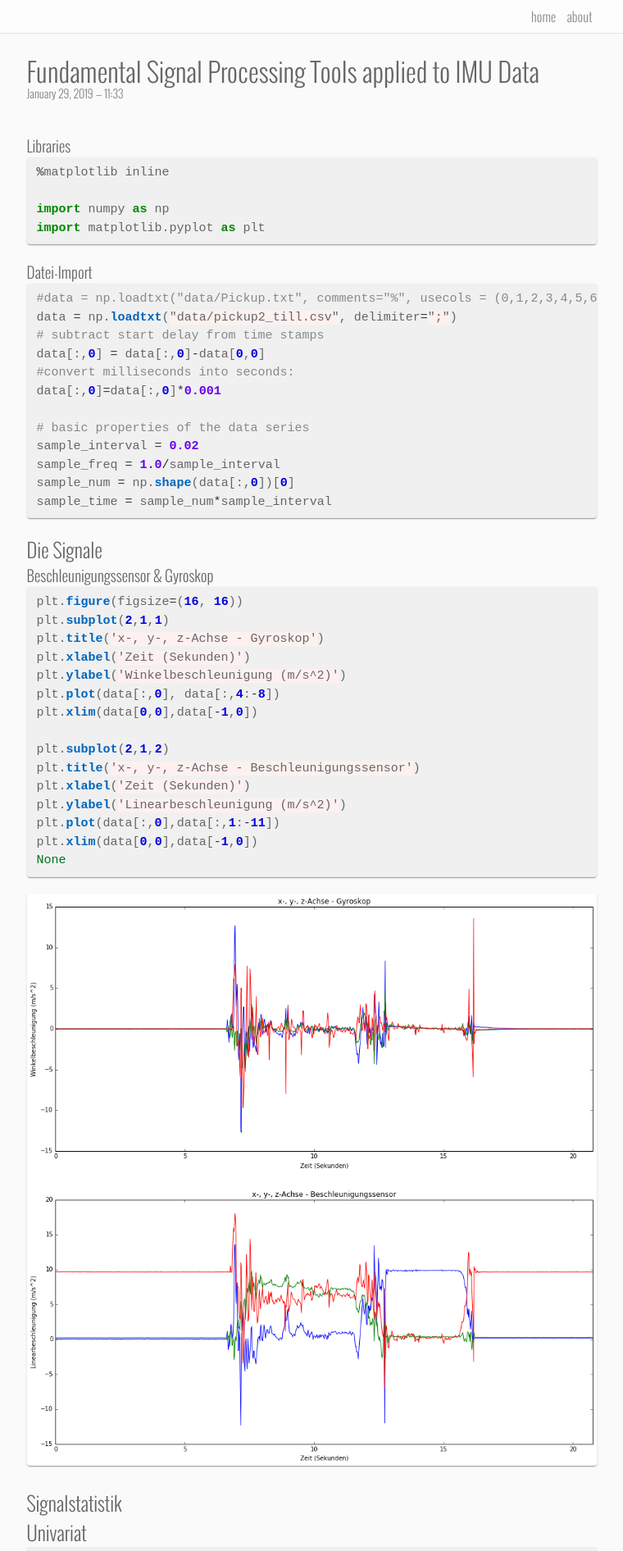
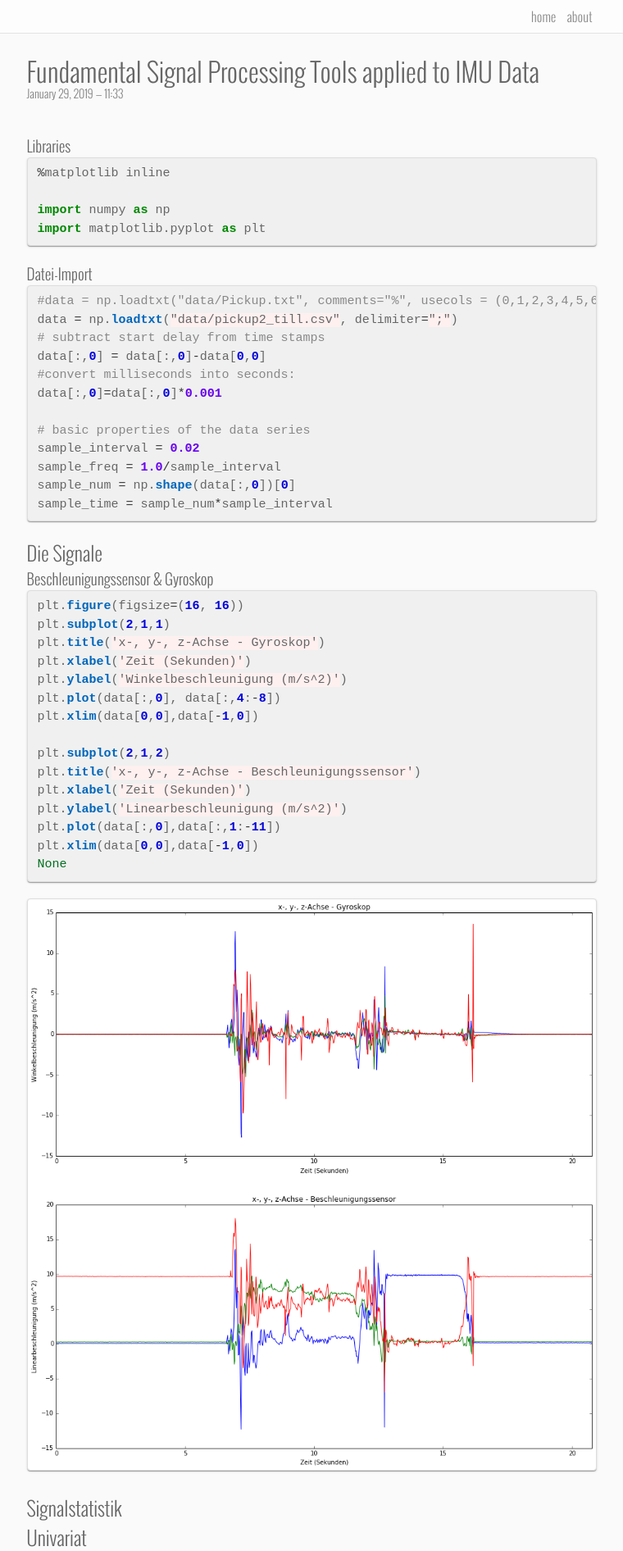
Before and after one commit to radmerti/radmerti.github.io, a Jekyll site: the page built from _posts/2019-01-30-signal-processing.md, in a window 1280 px wide. Shown: the top 1892 px of the page at 82% size, without its empty margins (260-1020 px from the left). Built offline with Jekyll 4.4.1, drawn with Linux system fonts in a browser that asks for light colours.

Commit message:
Improved rendering of jupyter notebook markdown. Added grey border around img and div.hightlight like around post-cards. Removed scroll bars from pre/code inside div.highlight when not needed.

```diff
--- a/_sass/_base.scss
+++ b/_sass/_base.scss
@@ -86,6 +86,7 @@
     max-width: 100%;
     box-sizing: border-box;
     border-radius: $card-border-radius;
+    border: 1px solid $grey-color-light;
     box-shadow: $shadow-default;
     background-color: #fff;
   }
@@ -203,12 +204,17 @@
   div.highlight {
     background-color: $background-darker;
     border-radius: $card-border-radius;
+    border: 1px solid $grey-color-light;
     box-shadow: $shadow-default;
+    margin-bottom: $vertical-spacing-unit / 2;
 
     pre,
     code {
       border-radius: 0;
       background-color: transparent;
+      margin-bottom: 0;
+      overflow-x: auto;
+      overflow-y: auto;
     }
   }
 
```
